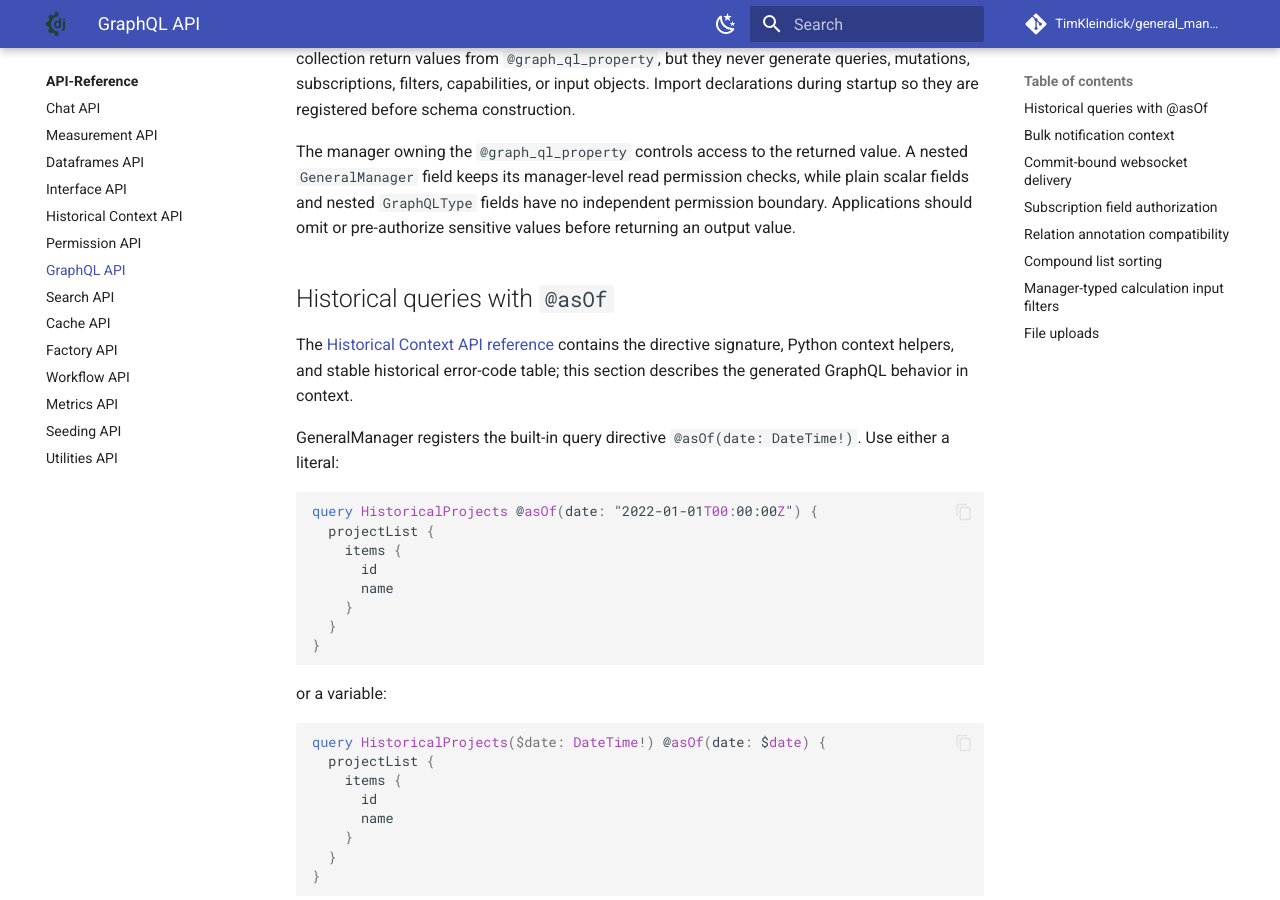
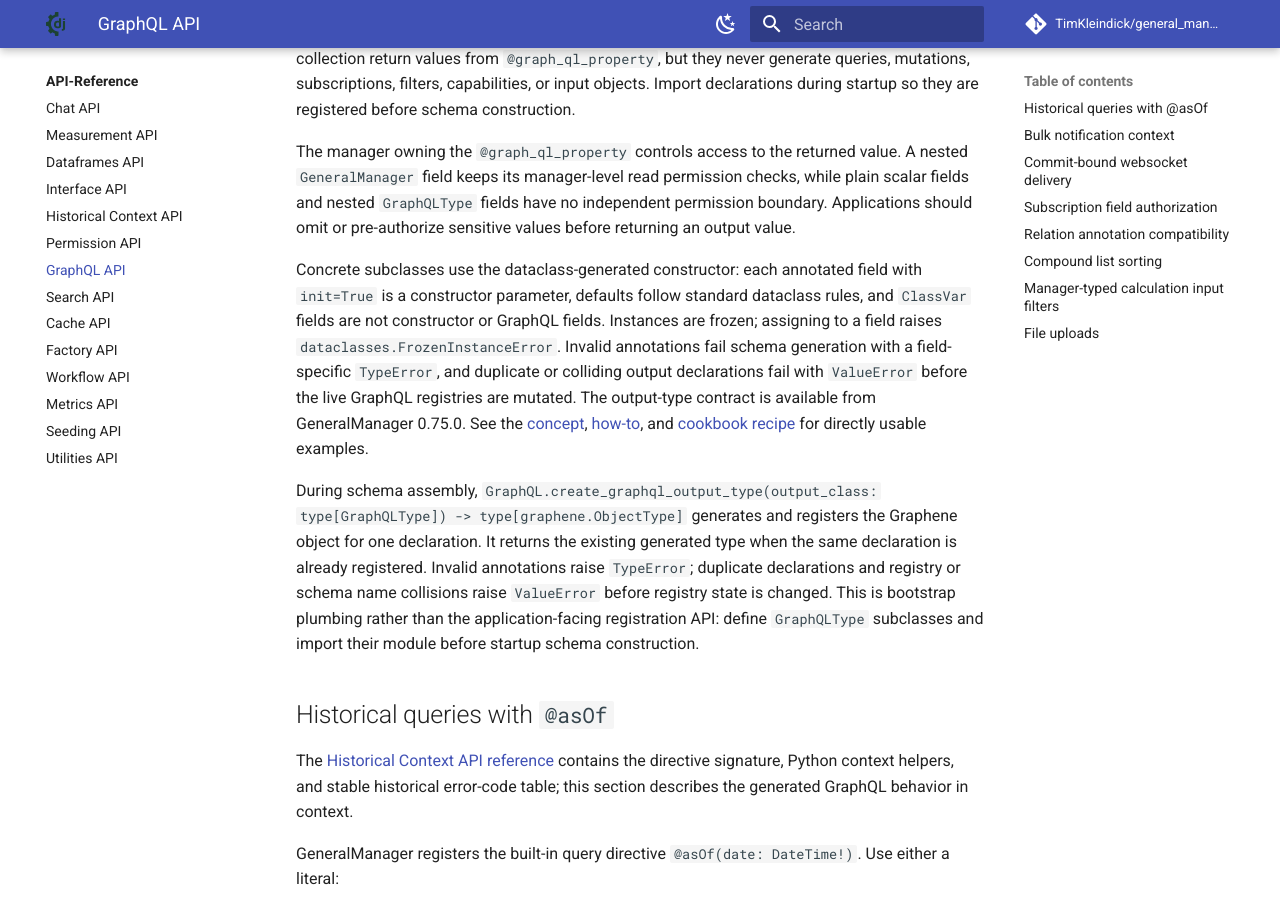
Before and after one commit to TimKleindick/general_manager, an MkDocs documentation site: the page built from docs/api/graphql.md, in a window 1280 px wide and 900 px high, scrolled down 1756 px. Built offline with MkDocs 1.6.1 and Material for MkDocs 9.7.7, drawn with Linux system fonts in a browser that asks for light colours; comment, search, counter and statistics services are not loaded; some of the changed text lies outside the part shown.

Commit message:
docs: document GraphQL output types

```diff
--- a/docs/api/graphql.md
+++ b/docs/api/graphql.md
@@ -64,6 +64,27 @@ value. A nested `GeneralManager` field keeps its manager-level read permission
 checks, while plain scalar fields and nested `GraphQLType` fields have no
 independent permission boundary. Applications should omit or pre-authorize
 sensitive values before returning an output value.
+
+Concrete subclasses use the dataclass-generated constructor: each annotated
+field with `init=True` is a constructor parameter, defaults follow standard
+dataclass rules, and `ClassVar` fields are not constructor or GraphQL fields.
+Instances are frozen; assigning to a field raises `dataclasses.FrozenInstanceError`.
+Invalid annotations fail schema generation with a field-specific `TypeError`,
+and duplicate or colliding output declarations fail with `ValueError` before
+the live GraphQL registries are mutated. The output-type contract is available
+from GeneralManager 0.75.0. See the [concept](../concepts/graphql/schema_autogen.md#output-only-value-types),
+[how-to](../howto/expose_via_graphql.md#return-output-only-graphql-types), and
+[cookbook recipe](../examples/graphql_output_types.md) for directly usable
+examples.
+
+During schema assembly, `GraphQL.create_graphql_output_type(output_class: type[GraphQLType]) -> type[graphene.ObjectType]` generates and
+registers the Graphene object for one declaration. It returns the existing
+generated type when the same declaration is already registered. Invalid
+annotations raise `TypeError`; duplicate declarations and registry or schema
+name collisions raise `ValueError` before registry state is changed. This is
+bootstrap plumbing rather than the application-facing registration API: define
+`GraphQLType` subclasses and import their module before startup schema
+construction.
 
 ## Historical queries with `@asOf`
 
@@ -527,7 +548,10 @@ live `GraphQL` registries. The generated Graphene classes, fields, and resolver
 objects stored inside those dictionaries are shared with the live registry.
 Use `GraphQL.reset_registry()` in tests before rebuilding a schema; it clears
 generated query, mutation, subscription, search, capability, and manager
-registries. Generated registry entries are Graphene classes, fields, and
+registries as well as the output-type registry. The
+`graphql_output_type_registry` snapshot field maps `GraphQLType` declaration
+names to generated Graphene output classes and remains separate from the
+manager registry. Generated registry entries are Graphene classes, fields, and
 callables, so treat them as opaque objects unless you are writing integration
 tests around schema assembly.
 
--- a/mkdocs.yml
+++ b/mkdocs.yml
@@ -158,6 +158,7 @@ nav:
       - examples/project_volume_curve.md
       - examples/derivatives_groups.md
       - examples/graphql_queries.md
+      - examples/graphql_output_types.md
       - examples/graphql_preferred_item_order.md
       - examples/historical_queries.md
       - examples/bulk_data_change_notifications.md
```
Also changed, not shown: docs/concepts/graphql/schema_autogen.md (+3 -0 lines), docs/examples/graphql_output_types.md (added, +128 -0 lines), docs/examples/index.md (+1 -0 lines), docs/howto/expose_via_graphql.md (+4 -0 lines).
